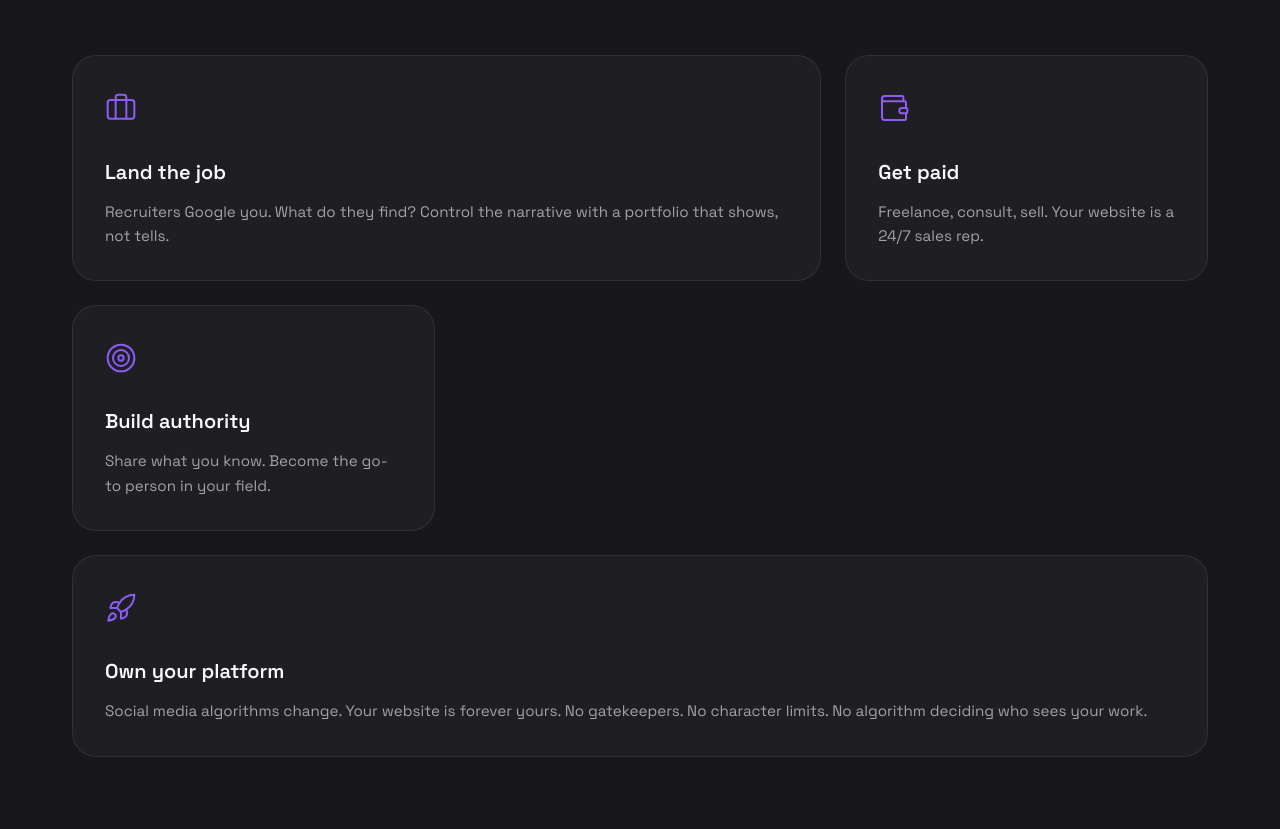
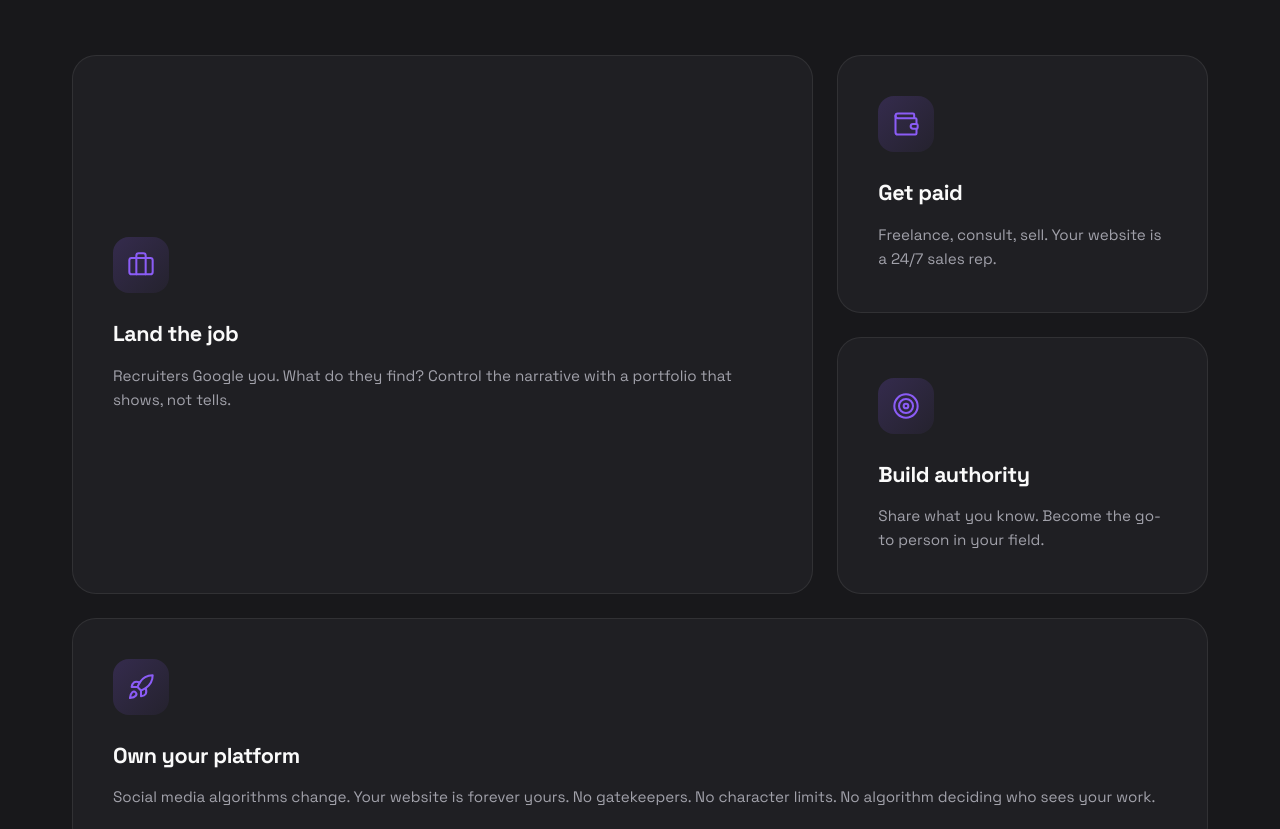
Before and after one commit to NEXUS-UST/build-workshop, a plain HTML site: page index.html in a window 1280 px wide. Shown: the part 1958-2787 px from the top of the page. Drawn offline with nearby package versions, Linux system fonts and the light colour scheme.

Commit message:
Improve bento grid UI - better layout, icon containers, hover effects

```diff
--- a/style.css
+++ b/style.css
@@ -623,7 +623,8 @@ body {
    ============================================ */
 .bento-grid {
     display: grid;
-    grid-template-columns: repeat(3, 1fr);
+    grid-template-columns: 2fr 1fr;
+    grid-template-rows: auto auto;
     gap: 1.5rem;
 }
 
@@ -631,40 +632,69 @@ body {
     background: var(--bg-card);
     border: 1px solid var(--border);
     border-radius: var(--radius-lg);
-    padding: 2rem;
+    padding: 2.5rem;
     transition: all 0.3s ease;
+    position: relative;
+    overflow: hidden;
+}
+
+.bento-card::before {
+    content: '';
+    position: absolute;
+    top: 0;
+    left: 0;
+    right: 0;
+    height: 2px;
+    background: linear-gradient(90deg, var(--purple), transparent);
+    opacity: 0;
+    transition: opacity 0.3s ease;
 }
 
 .bento-card:hover {
     border-color: var(--border-hover);
     transform: translateY(-4px);
+    box-shadow: 0 20px 40px rgba(139, 92, 246, 0.1);
+}
+
+.bento-card:hover::before {
+    opacity: 1;
 }
 
 .bento-large {
-    grid-column: span 2;
+    grid-column: 1;
+    grid-row: span 2;
+    display: flex;
+    flex-direction: column;
+    justify-content: center;
 }
 
 .bento-wide {
-    grid-column: span 3;
+    grid-column: 1 / -1;
 }
 
 .bento-icon {
-    font-size: 2rem;
-    margin-bottom: 1rem;
-    color: var(--purple);
+    width: 56px;
+    height: 56px;
+    background: linear-gradient(135deg, rgba(139, 92, 246, 0.2), rgba(139, 92, 246, 0.05));
+    border-radius: 16px;
+    display: flex;
+    align-items: center;
+    justify-content: center;
+    margin-bottom: 1.5rem;
 }
 
 .bento-icon svg {
-    width: 2rem;
-    height: 2rem;
+    width: 28px;
+    height: 28px;
     stroke: var(--purple);
-    stroke-width: 1.5;
+    stroke-width: 1.75;
 }
 
 .bento-card h3 {
-    font-size: 1.25rem;
-    font-weight: 600;
+    font-size: 1.35rem;
+    font-weight: 700;
     margin-bottom: 0.75rem;
+    letter-spacing: -0.02em;
 }
 
 .bento-card p {
@@ -1239,11 +1269,13 @@ body {
    ============================================ */
 @media (max-width: 1024px) {
     .bento-grid {
-        grid-template-columns: repeat(2, 1fr);
+        grid-template-columns: 1fr 1fr;
+        grid-template-rows: auto;
     }
 
     .bento-large {
-        grid-column: span 2;
+        grid-column: span 1;
+        grid-row: span 1;
     }
 
     .bento-wide {
```
